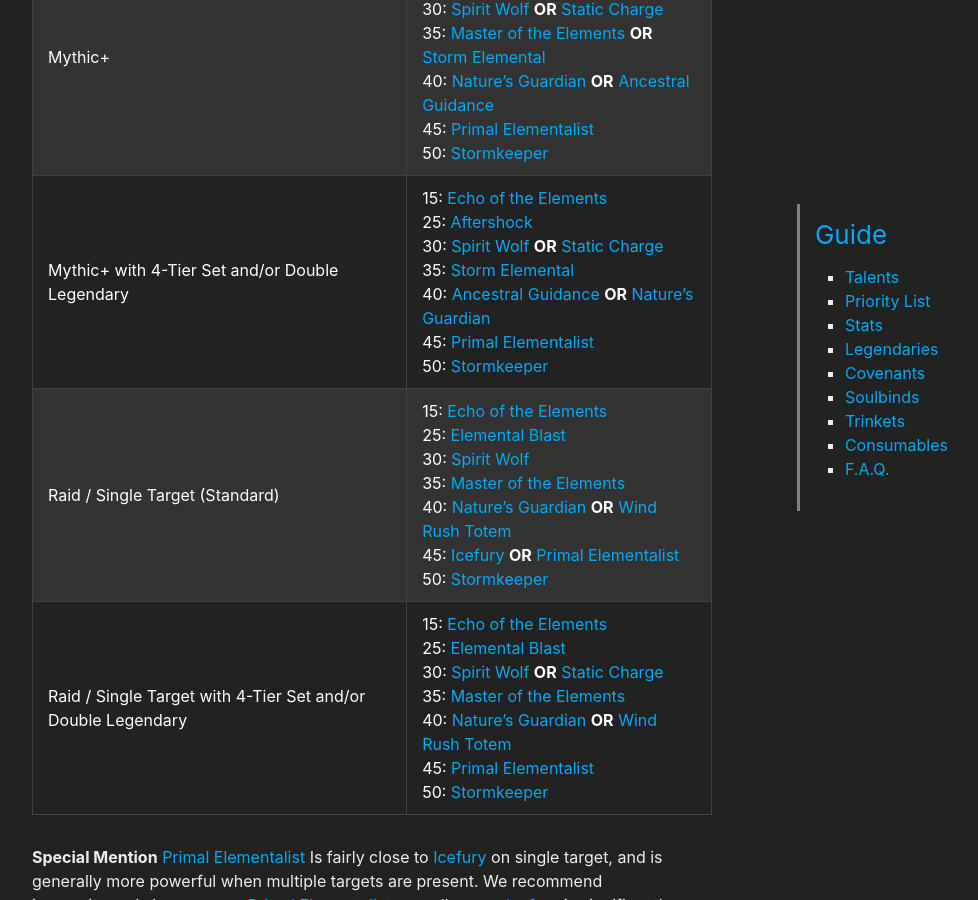
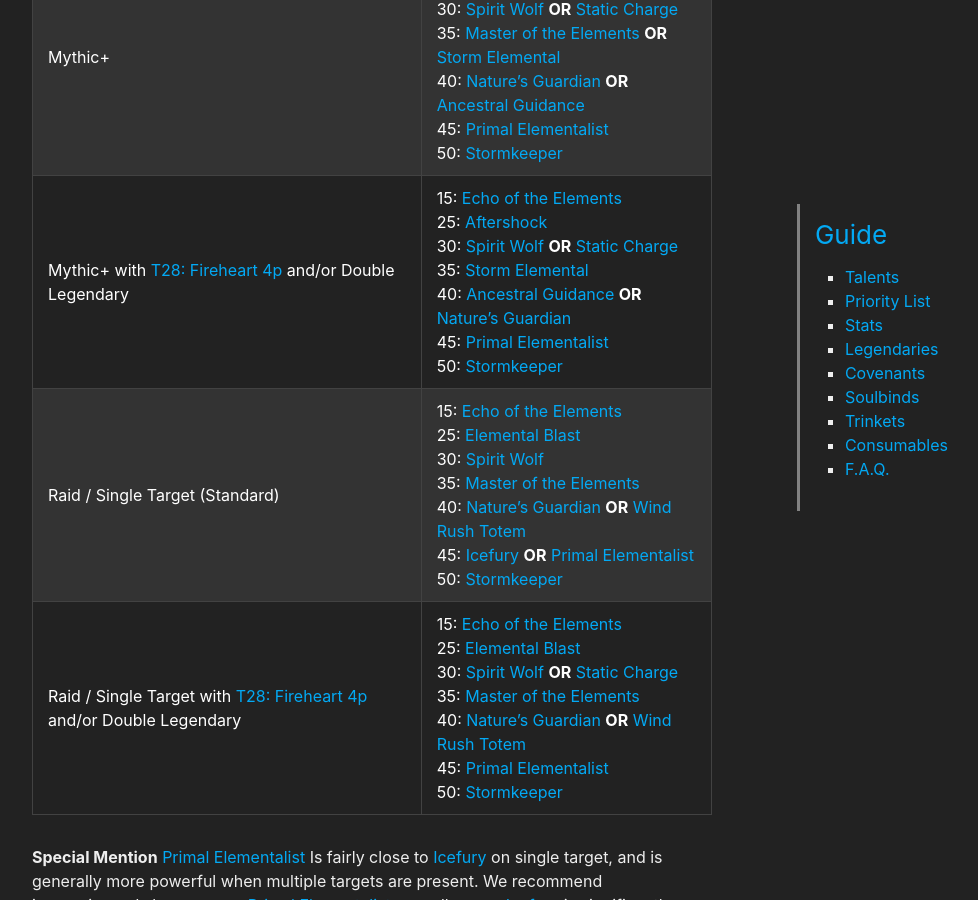
Before and after one commit to stormearthandlava/stormearthandlava.github.io, a Jekyll site: the page built from guide/general/talents.md, in a window 1280 px wide and 900 px high, scrolled down 823 px. Shown: the whole window, without its empty margins (268-1246 px from the left). Built offline with Jekyll 4.4.1, drawn with Linux system fonts in a browser that asks for light colours; a script that is not in the unit is left out; some of the changed text lies outside the part shown.

Commit message:
Update talents.md

```diff
--- a/guide/general/talents.md
+++ b/guide/general/talents.md
@@ -14,9 +14,9 @@ Type | Talent combination
 --- | ---
 Questing / Solo&nbsp;Content | 15: {{ site.data.talent.eote }}<br/> 25: {{ site.data.talent.eb }}<br/> 25: {{ site.data.talent.earth_shield }}<br/> 35: {{ site.data.talent.mote }}<br/> 40: {{ site.data.talent.natures_guardian }}<br/> 45: {{ site.data.talent.pe }}<br/> 50: {{ site.data.talent.sk }}
 Mythic+ | 15: {{ site.data.talent.echo }}<br/> 25: {{ site.data.talent.afs }}<br/> 30: {{ site.data.talent.sw }} **OR** {{ site.data.talent.static_charge }}<br/> 35: {{ site.data.talent.mote }} **OR** {{ site.data.talent.se }}<br/> 40: {{ site.data.talent.natures_guardian }} **OR** {{ site.data.talent.ancestral_guidance }}<br/> 45: {{ site.data.talent.pe }}<br/> 50: {{site.data.talent.sk}}
-Mythic+ with 4-Tier Set and/or Double Legendary | 15: {{ site.data.talent.eote }}<br/> 25: {{ site.data.talent.afs }} <br/> 30: {{ site.data.talent.sw }} **OR** {{ site.data.talent.static_charge }} <br/> 35: {{ site.data.talent.se }} <br/> 40: {{ site.data.talent.ancestral_guidance }} **OR** {{ site.data.talent.natures_guardian }} <br/> 45: {{ site.data.talent.pe }} <br/> 50: {{ site.data.talent.sk }}
+Mythic+ with {{ site.data.item.t28_4 }} and/or Double Legendary | 15: {{ site.data.talent.eote }}<br/> 25: {{ site.data.talent.afs }} <br/> 30: {{ site.data.talent.sw }} **OR** {{ site.data.talent.static_charge }} <br/> 35: {{ site.data.talent.se }} <br/> 40: {{ site.data.talent.ancestral_guidance }} **OR** {{ site.data.talent.natures_guardian }} <br/> 45: {{ site.data.talent.pe }} <br/> 50: {{ site.data.talent.sk }}
 Raid / Single Target (Standard) | 15: {{ site.data.talent.echo }}<br/> 25: {{ site.data.talent.eb }}<br/> 30: {{ site.data.talent.sw }}<br/> 35: {{ site.data.talent.mote }}<br/> 40: {{ site.data.talent.natures_guardian }} **OR** {{ site.data.talent.wrt }}<br/> 45: {{ site.data.talent.if }} **OR** {{ site.data.talent.pe }}<br/> 50: {{ site.data.talent.sk }}
-Raid / Single Target with 4-Tier Set and/or Double Legendary | 15: {{ site.data.talent.echo }} <br/> 25: {{ site.data.talent.eb }} <br/> 30: {{ site.data.talent.sw }} **OR** {{ site.data.talent.static_charge }} <br/> 35: {{ site.data.talent.mote }} <br/> 40: {{ site.data.talent.natures_guardian }} **OR** {{ site.data.talent.wrt }} <br/> 45: {{ site.data.talent.pe }} <br/> 50: {{ site.data.talent.sk }}
+Raid / Single Target with {{ site.data.item.t28_4 }} and/or Double Legendary | 15: {{ site.data.talent.echo }} <br/> 25: {{ site.data.talent.eb }} <br/> 30: {{ site.data.talent.sw }} **OR** {{ site.data.talent.static_charge }} <br/> 35: {{ site.data.talent.mote }} <br/> 40: {{ site.data.talent.natures_guardian }} **OR** {{ site.data.talent.wrt }} <br/> 45: {{ site.data.talent.pe }} <br/> 50: {{ site.data.talent.sk }}
 
 
 **Special Mention** {{ site.data.talent.pe }} Is fairly close to {{ site.data.talent.if }} on single target, and is generally more powerful when multiple targets are present. We recommend inexperienced shamans use {{ site.data.talent.pe }} regardless, as {{ site.data.talent.if }} is significantly more complex. With active {{ site.data.item.t28_4 }}, {{ site.data.talent.if }} becomes a dps loss and no longer sees play at that point, however some players may wish to stop using it when {{ site.data.item.t28_2 }} is active because it makes {{ site.data.talent.if }} even harder to use.
```
Also changed, not shown: other parts of guide/general/talents.md (+1 -1 lines).
